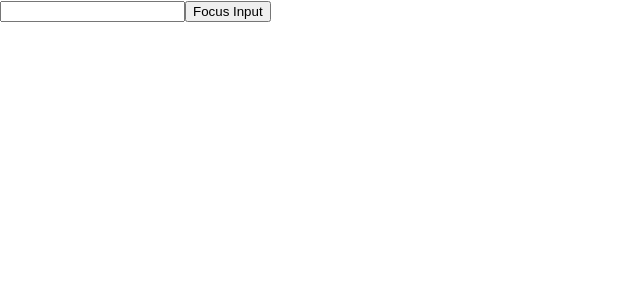
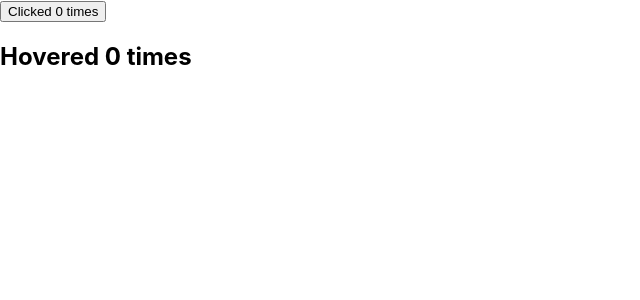
Before and after one commit to rahuljha12527/LearnReactConcepts, a React (Create React App) app: page / in a window 1280 px wide. Shown: the top 300 px of the page, without its empty margins (0-640 px from the left). Built offline with nearby package versions, Linux system fonts and the light colour scheme.

Commit message:
commit hoc

```diff
--- a/public/index.html
+++ b/public/index.html
@@ -29,6 +29,7 @@
   <body>
     <noscript>You need to enable JavaScript to run this app.</noscript>
     <div id="root"></div>
+    <div id="portal-root"></div>
     <!--
       This HTML file is a template.
       If you open it directly in the browser, you will see an empty page.
--- a/src/App.js
+++ b/src/App.js
@@ -1,30 +1,46 @@
-import React, { Component } from 'react'
-import {Greet}  from './components/Greet';
-import Welcome from './components/Welcome';
-import Hello from './components/Hello';
-import Message from './components/Message';
-import Counter from './components/Counter';
-import FunctionClick from './components/FunctionClick';
-import ClassClick from './components/classClick';
-import EventBind from './components/EventBind';
-import ParentComponent from './components/ParentComponent';
-import UserGreeting from './components/UserGreeting';
-import NameList from './components/NameList';
-import StyleSheet from './components/StyleSheet';
-import Form from './components/Form';
-import LifeCycleA from './components/LifeCycleA';
-import FragmentDemo from './components/FragmentDemo';
-import Table from './components/Table';
-import PureComponent from './components/PureComp';
-import ParentComp from './components/ParentComp';
-import RefsDemo from './components/RefsDemo';
-import FocusInput from './components/FocusInput';
+import React, { Component } from "react";
+import { Greet } from "./components/Greet";
+import Welcome from "./components/Welcome";
+import Hello from "./components/Hello";
+import Message from "./components/Message";
+import Counter from "./components/Counter";
+import FunctionClick from "./components/FunctionClick";
+import ClassClick from "./components/classClick";
+import EventBind from "./components/EventBind";
+import ParentComponent from "./components/ParentComponent";
+import UserGreeting from "./components/UserGreeting";
+import NameList from "./components/NameList";
+import StyleSheet from "./components/StyleSheet";
+import Form from "./components/Form";
+import LifeCycleA from "./components/LifeCycleA";
+import FragmentDemo from "./components/FragmentDemo";
+import Table from "./components/Table";
+import PureComponent from "./components/PureComp";
+import ParentComp from "./components/ParentComp";
+import RefsDemo from "./components/RefsDemo";
+import FocusInput from "./components/FocusInput";
+import FRParentInput from "./components/FRParentInput";
+import PortalDemo from "./components/PortalDemo";
+import Hero from "./components/Hero";
+import ErrorBoundary from "./components/ErrorBoundary";
+import ClickCounter from "./components/ClickCounter";
+import HoverCounter from "./components/HoverCounter";
 
-export  default class App extends Component {
+export default class App extends Component {
   render() {
     return (
       <div className="App">
-        <FocusInput />
+        <ClickCounter />
+        <HoverCounter />
+        {/* <ErrorBoundary>
+          <Hero heroName="Joker"></Hero>
+          </ErrorBoundary>
+          <ErrorBoundary>
+          <Hero heroName="Superman"></Hero>
+        </ErrorBoundary> */}
+        {/* <PortalDemo /> */}
+        {/* <FRParentInput /> */}
+        {/* <FocusInput /> */}
         {/* <ParentComp /> */}
         {/* <Table /> */}
         {/* <FragmentDemo /> */}
@@ -50,10 +66,10 @@ export  default class App extends Component {
         {/* <Greet  name="Diana"  heroname="Wonder Woman"/>
 
           <Welcome name="Bruce" heroname="Batman"/> */}
-          {/* <Welcome name="Clark" heroname="Superman"/>
+        {/* <Welcome name="Clark" heroname="Superman"/>
           <Welcome name="Diana"  heroname="Wonder Woman"  />
           <Hello/> */}
       </div>
-    )
+    );
   }
 }
--- /dev/null
+++ b/src/components/ClickCounter.js
@@ -0,0 +1,28 @@
+import React, { Component } from 'react'
+
+class ClickCounter extends Component {
+    constructor(props) {
+        super(props)
+
+        this.state = {
+             count:0
+        }
+    }
+
+    incrementCount=()=>{
+        this.setState(prevState=>{
+            return {count:prevState.count+1}
+        })
+    }
+
+    render() {
+        const {count}=this.state;
+        return (
+            <div>
+                <button onClick={this.incrementCount}>Clicked {count} times</button>
+            </div>
+        )
+    }
+}
+
+export default ClickCounter
--- /dev/null
+++ b/src/components/ErrorBoundary.js
@@ -0,0 +1,31 @@
+import React, { Component } from 'react'
+
+ class ErrorBoundary extends Component {
+
+    constructor(props) {
+        super(props)
+
+        this.state = {
+             hasError:false
+        }
+    }
+
+     static getDerivedStateFromError(error){
+          return {
+              hasError:true
+          }
+     }
+     componentDidCatch(error,info){
+            console.log(error);
+
+     }
+    render() {
+      if(this.state.hasError){
+          return <h1>Something went Wrong</h1>
+      }
+
+      return this.props.children
+    }
+}
+
+export default ErrorBoundary
--- /dev/null
+++ b/src/components/FRInput.js
@@ -0,0 +1,22 @@
+import React from 'react'
+
+// function FRInput() {
+//     return (
+//         <div>
+//             <input type="text"  />
+
+//         </div>
+//     )
+// }
+
+const FRInput=React.forwardRef((props,ref)=>{
+    return (
+        <div>
+            <input type="text" ref={ref}/>
+        </div>
+    )
+})
+
+
+
+export default FRInput
--- /dev/null
+++ b/src/components/FRParentInput.js
@@ -0,0 +1,26 @@
+import React, { Component } from 'react'
+import FRInput from './FRInput'
+
+ class FRParentInput extends Component {
+     constructor(props) {
+         super(props)
+
+         this.inputRef=React.createRef()
+
+     }
+
+     clickHandler=()=>{
+         this.inputRef.current.focus()
+     }
+
+    render() {
+        return (
+            <div>
+                 <FRInput  ref={this.inputRef}/>
+                 <button onClick={this.clickHandler}>Focus Input</button>
+            </div>
+        )
+    }
+}
+
+export default FRParentInput
--- /dev/null
+++ b/src/components/Hero.js
@@ -0,0 +1,14 @@
+import React from 'react'
+
+function Hero({heroName}) {
+    if(heroName==='Joker'){
+        throw new Error("Not a hero");
+    }
+    return (
+        <div>
+            {heroName}
+        </div>
+    )
+}
+
+export default Hero
--- /dev/null
+++ b/src/components/HoverCounter.js
@@ -0,0 +1,27 @@
+import React, { Component } from "react";
+
+class HoverCounter extends Component {
+  constructor(props) {
+    super(props);
+
+    this.state = {
+      count: 0,
+    };
+  }
+
+  incrementCount = () => {
+    this.setState((prevState) => {
+      return { count: prevState.count + 1 };
+    });
+  };
+  render() {
+      const {count}=this.state;
+    return (
+      <div>
+        <h2 onMouseOver={this.incrementCount}>Hovered {count} times</h2>
+      </div>
+    );
+  }
+}
+
+export default HoverCounter;
--- /dev/null
+++ b/src/components/PortalDemo.js
@@ -0,0 +1,11 @@
+import React from "react";
+import ReactDOM from "react-dom";
+
+function PortalDemo() {
+  return ReactDOM.createPortal(
+    <h1>Portals Demo</h1>,
+    document.getElementById("portal-root")
+  );
+}
+
+export default PortalDemo;
```
